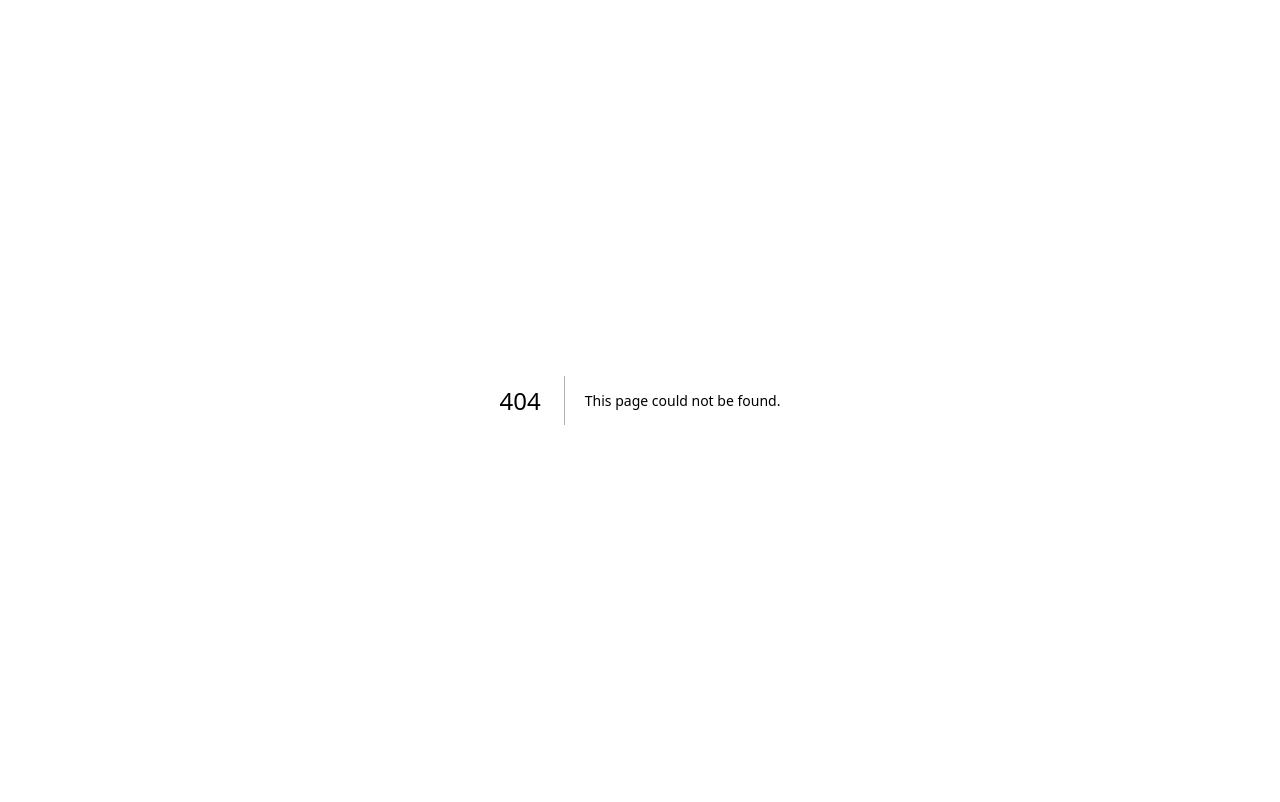
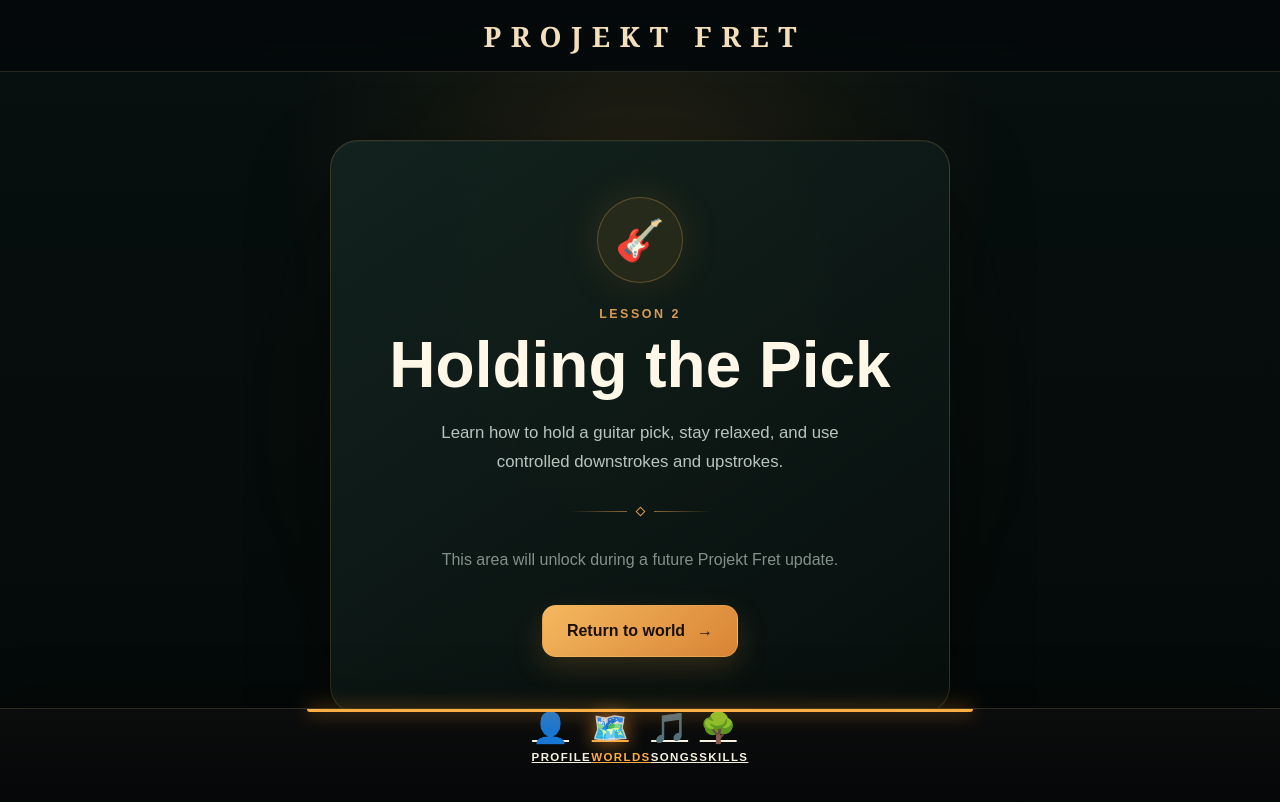
Before and after one commit to samwise2828/Projekt-Fret, a Next.js app: page /lesson/2 in a window 1280 px wide. Before the commit this address had no page. Shown: the top 802 px of the page. Built offline with nearby package versions, Linux system fonts and the light colour scheme.

Commit message:
Add bottom navigation and coming soon pages

```diff
--- /dev/null
+++ b/app/Components/coming-soon/ComingSoon.module.css
@@ -0,0 +1,192 @@
+.page {
+  position: relative;
+  isolation: isolate;
+
+  display: grid;
+  place-items: center;
+
+  min-height: 100vh;
+  padding: 140px 24px 130px;
+  overflow: hidden;
+
+  background:
+    radial-gradient(
+      circle at 50% 20%,
+      rgba(208, 141, 58, 0.12),
+      transparent 38%
+    ),
+    linear-gradient(
+      180deg,
+      #07100f 0%,
+      #040908 100%
+    );
+}
+
+.backgroundGlow {
+  position: absolute;
+  z-index: -1;
+
+  width: 420px;
+  height: 420px;
+
+  border-radius: 50%;
+
+  background: rgba(230, 149, 62, 0.1);
+  filter: blur(100px);
+}
+
+.card {
+  width: min(100%, 620px);
+  padding: 56px 38px;
+
+  border: 1px solid rgba(239, 190, 111, 0.18);
+  border-radius: 28px;
+
+  text-align: center;
+
+  background:
+    linear-gradient(
+      145deg,
+      rgba(19, 35, 31, 0.96),
+      rgba(7, 15, 13, 0.96)
+    );
+
+  box-shadow:
+    0 30px 80px rgba(0, 0, 0, 0.42),
+    inset 0 1px 0 rgba(255, 255, 255, 0.04);
+}
+
+.icon {
+  display: grid;
+  place-items: center;
+
+  width: 86px;
+  height: 86px;
+  margin: 0 auto 24px;
+
+  border: 1px solid rgba(244, 181, 87, 0.28);
+  border-radius: 50%;
+
+  font-size: 40px;
+
+  background: rgba(235, 153, 54, 0.1);
+
+  box-shadow:
+    0 0 40px rgba(234, 146, 45, 0.14);
+}
+
+.eyebrow {
+  margin: 0 0 12px;
+
+  color: #d99b52;
+
+  font-size: 0.78rem;
+  font-weight: 800;
+  letter-spacing: 0.2em;
+  text-transform: uppercase;
+}
+
+.title {
+  margin: 0;
+
+  color: #fff8e9;
+
+  font-size: clamp(2.3rem, 8vw, 4rem);
+  line-height: 1;
+}
+
+.description {
+  max-width: 470px;
+  margin: 22px auto 0;
+
+  color: #b9c4be;
+
+  font-size: 1.05rem;
+  line-height: 1.7;
+}
+
+.divider {
+  display: flex;
+  align-items: center;
+  justify-content: center;
+  gap: 10px;
+
+  margin: 32px auto;
+}
+
+.divider span {
+  width: 58px;
+  height: 1px;
+
+  background: linear-gradient(
+    90deg,
+    transparent,
+    rgba(222, 159, 78, 0.6)
+  );
+}
+
+.divider span:last-child {
+  transform: scaleX(-1);
+}
+
+.divider i {
+  width: 7px;
+  height: 7px;
+
+  border: 1px solid #d99b52;
+
+  transform: rotate(45deg);
+}
+
+.message {
+  margin: 0;
+
+  color: #82908a;
+
+  line-height: 1.6;
+}
+
+.button {
+  display: inline-flex;
+  align-items: center;
+  justify-content: center;
+  gap: 12px;
+
+  min-height: 52px;
+  margin-top: 32px;
+  padding: 0 24px;
+
+  border: 1px solid rgba(248, 190, 102, 0.38);
+  border-radius: 14px;
+
+  color: #1b1007;
+
+  font-weight: 800;
+  text-decoration: none;
+
+  background: linear-gradient(
+    135deg,
+    #f4b75e,
+    #d98536
+  );
+
+  box-shadow:
+    0 12px 30px rgba(217, 133, 54, 0.2);
+
+  transition:
+    transform 160ms ease,
+    box-shadow 160ms ease;
+}
+
+.button:hover {
+  transform: translateY(-2px);
+
+  box-shadow:
+    0 16px 36px rgba(217, 133, 54, 0.3);
+}
+
+@media (max-width: 600px) {
+  .card {
+    padding: 44px 22px;
+  }
+}
--- /dev/null
+++ b/app/Components/coming-soon/ComingSoon.tsx
@@ -0,0 +1,74 @@
+import Link from "next/link";
+import AppTopNav from "../navigation/AppTopNav";
+import AppBottomNav from "../navigation/AppBottomNav";
+import styles from "./ComingSoon.module.css";
+
+type ComingSoonProps = {
+  eyebrow?: string;
+  title: string;
+  description: string;
+  icon: string;
+  returnHref?: string;
+  returnLabel?: string;
+};
+
+export default function ComingSoon({
+  eyebrow = "Under construction",
+  title,
+  description,
+  icon,
+  returnHref = "/world",
+  returnLabel = "Return to world",
+}: ComingSoonProps) {
+  return (
+    <>
+      <AppTopNav />
+
+      <main className={styles.page}>
+        <div className={styles.backgroundGlow} />
+
+        <section className={styles.card}>
+          <div
+            className={styles.icon}
+            aria-hidden="true"
+          >
+            {icon}
+          </div>
+
+          <p className={styles.eyebrow}>
+            {eyebrow}
+          </p>
+
+          <h1 className={styles.title}>
+            {title}
+          </h1>
+
+          <p className={styles.description}>
+            {description}
+          </p>
+
+          <div className={styles.divider}>
+            <span />
+            <i />
+            <span />
+          </div>
+
+          <p className={styles.message}>
+            This area will unlock during a future
+            Projekt Fret update.
+          </p>
+
+          <Link
+            href={returnHref}
+            className={styles.button}
+          >
+            {returnLabel}
+            <span aria-hidden="true"> →</span>
+          </Link>
+        </section>
+      </main>
+
+      <AppBottomNav />
+    </>
+  );
+}
--- a/app/Components/lesson/LessonPlayer.module.css
+++ b/app/Components/lesson/LessonPlayer.module.css
@@ -5,7 +5,7 @@
 
 .lessonPlayer {
   min-height: 100vh;
-  padding: 110px 24px 70px;
+  padding: 110px 24px 140px;
 
   color: #f5f1e8;
 
@@ -35,18 +35,29 @@
 .empty {
   display: grid;
   place-items: center;
+  align-content: center;
+  gap: 16px;
 
-  min-height: 100vh;
+  min-height: calc(100vh - 250px);
+
+  padding: 32px;
 
   text-align: center;
 }
 
 .empty h1 {
-  margin-bottom: 12px;
+  margin: 0;
+
+  font-size: clamp(2rem, 6vw, 3.2rem);
 }
 
 .empty p {
+  max-width: 520px;
+  margin: 0;
+
   color: rgba(245, 241, 232, 0.65);
+
+  line-height: 1.7;
 }
 
 /* =========================================================
@@ -64,8 +75,10 @@
 .button {
   display: inline-flex;
   align-items: center;
+  justify-content: center;
   gap: 8px;
 
+  min-height: 52px;
   padding: 14px 24px;
 
   border: none;
@@ -79,7 +92,9 @@
   transition:
     transform 180ms ease,
     background 180ms ease,
-    opacity 180ms ease;
+    opacity 180ms ease,
+    filter 180ms ease,
+    box-shadow 180ms ease;
 }
 
 .button:hover:not(:disabled) {
@@ -87,18 +102,18 @@
 }
 
 .button:disabled {
-  opacity: .45;
+  opacity: 0.45;
   cursor: not-allowed;
 }
 
 .previous {
   color: #f5f1e8;
 
-  background: rgba(255,255,255,.08);
+  background: rgba(255, 255, 255, 0.08);
 }
 
 .previous:hover:not(:disabled) {
-  background: rgba(255,255,255,.12);
+  background: rgba(255, 255, 255, 0.12);
 }
 
 .next {
@@ -109,10 +124,16 @@
     #c96d31,
     #eba55e
   );
+
+  box-shadow:
+    0 12px 26px rgba(201, 109, 49, 0.2);
 }
 
-.next:hover {
+.next:hover:not(:disabled) {
   filter: brightness(1.08);
+
+  box-shadow:
+    0 16px 32px rgba(201, 109, 49, 0.28);
 }
 
 /* =========================================================
@@ -125,7 +146,7 @@
 
   min-height: 100vh;
 
-  padding: 40px;
+  padding: 110px 24px 140px;
 }
 
 .completeCard {
@@ -135,15 +156,24 @@
 
   text-align: center;
 
-  border: 1px solid rgba(233,163,95,.18);
+  border: 1px solid rgba(233, 163, 95, 0.18);
   border-radius: 24px;
 
   background:
+    radial-gradient(
+      circle at 50% 0%,
+      rgba(235, 165, 94, 0.08),
+      transparent 40%
+    ),
     linear-gradient(
       145deg,
-      rgba(18,29,27,.98),
-      rgba(8,15,14,.98)
+      rgba(18, 29, 27, 0.98),
+      rgba(8, 15, 14, 0.98)
     );
+
+  box-shadow:
+    0 30px 80px rgba(0, 0, 0, 0.38),
+    inset 0 1px 0 rgba(255, 255, 255, 0.04);
 }
 
 .completeIcon {
@@ -155,33 +185,43 @@
 
   margin: 0 auto 28px;
 
+  border: 1px solid rgba(121, 226, 155, 0.25);
   border-radius: 50%;
 
-  background: rgba(82,180,117,.15);
+  background: rgba(82, 180, 117, 0.15);
 
   color: #79e29b;
 
   font-size: 2.3rem;
   font-weight: 900;
+
+  box-shadow:
+    0 0 36px rgba(121, 226, 155, 0.12);
 }
 
 .completeEyebrow {
+  margin: 0;
+
   color: #e9a35f;
 
   text-transform: uppercase;
-  letter-spacing: .12em;
-  font-size: .75rem;
+  letter-spacing: 0.12em;
+  font-size: 0.75rem;
   font-weight: 800;
 }
 
 .completeTitle {
   margin: 16px 0;
 
-  font-size: 2.4rem;
+  font-size: clamp(2rem, 6vw, 2.8rem);
+  line-height: 1.1;
 }
 
 .completeDescription {
-  color: rgba(245,241,232,.7);
+  max-width: 520px;
+  margin: 0 auto;
+
+  color: rgba(245, 241, 232, 0.7);
 
   line-height: 1.8;
 }
@@ -198,19 +238,39 @@
   display: inline-flex;
   align-items: center;
   justify-content: center;
+  gap: 8px;
 
+  min-height: 52px;
   padding: 14px 22px;
 
+  border: none;
   border-radius: 14px;
 
+  color: white;
+
+  font: inherit;
+  font-weight: 700;
   text-decoration: none;
 
-  font-weight: 700;
+  cursor: pointer;
+
+  transition:
+    transform 180ms ease,
+    background 180ms ease,
+    filter 180ms ease,
+    box-shadow 180ms ease;
+}
+
+.actionButton:hover {
+  transform: translateY(-2px);
 }
 
 .secondary {
-  background: rgba(255,255,255,.08);
-  color: white;
+  background: rgba(255, 255, 255, 0.08);
+}
+
+.secondary:hover {
+  background: rgba(255, 255, 255, 0.12);
 }
 
 .primary {
@@ -220,7 +280,15 @@
     #eba55e
   );
 
-  color: white;
+  box-shadow:
+    0 12px 26px rgba(201, 109, 49, 0.2);
+}
+
+.primary:hover {
+  filter: brightness(1.08);
+
+  box-shadow:
+    0 16px 32px rgba(201, 109, 49, 0.28);
 }
 
 /* =========================================================
@@ -228,17 +296,31 @@
    ========================================================= */
 
 @media (max-width: 640px) {
+  .lessonPlayer {
+    padding: 90px 14px 120px;
+  }
 
-  .lessonPlayer {
-    padding: 90px 14px 40px;
+  .complete {
+    padding: 90px 14px 120px;
+  }
+
+  .completeCard {
+    padding: 38px 22px;
   }
 
   .navigation {
     flex-direction: column;
   }
 
+  .button {
+    width: 100%;
+  }
+
   .actions {
     flex-direction: column;
   }
 
+  .actionButton {
+    width: 100%;
+  }
 }
--- a/app/Components/navigation/AppBottomNav.tsx
+++ b/app/Components/navigation/AppBottomNav.tsx
@@ -8,53 +8,68 @@ const navigationItems = [
   {
     label: "Profile",
     href: "/profile",
-    icon: "●",
+    icon: "👤",
   },
   {
     label: "Worlds",
     href: "/world",
-    icon: "◎",
+    icon: "🗺️",
   },
   {
     label: "Songs",
     href: "/songs",
-    icon: "♫",
+    icon: "🎵",
   },
   {
     label: "Skills",
     href: "/skills",
-    icon: "☆",
+    icon: "🌳",
   },
 ];
 
 export default function AppBottomNav() {
   const pathname = usePathname();
 
+  const isActive = (href: string) => {
+    if (
+      href === "/world" &&
+      pathname.startsWith("/lesson/")
+    ) {
+      return true;
+    }
+
+    return pathname === href;
+  };
+
   return (
-    <nav className={styles.bottomNav} aria-label="App navigation">
-      <div className={styles.navigationContent}>
+    <nav
+      className={styles.bottomNav}
+      aria-label="Main navigation"
+    >
       {navigationItems.map((item) => {
-          const isActive =
-            pathname === item.href ||
-            pathname.startsWith(`${item.href}/`);
+        const active = isActive(item.href);
 
         return (
           <Link
             key={item.href}
             href={item.href}
-              className={`${styles.navigationItem} ${
-                isActive ? styles.active : ""
+            className={`${styles.navItem} ${
+              active ? styles.active : ""
             }`}
           >
-              <span className={styles.icon} aria-hidden="true">
+            <span
+              className={styles.icon}
+              aria-hidden="true"
+            >
               {item.icon}
             </span>
 
-              <span className={styles.label}>{item.label}</span>
+            <span className={styles.label}>
+              {item.label}
+            </span>
           </Link>
         );
       })}
-      </div>
     </nav>
   );
 }
--- /dev/null
+++ b/app/lesson/2/page.tsx
@@ -0,0 +1,14 @@
+import ComingSoon from "../../Components/coming-soon/ComingSoon";
+
+export default function LessonTwoPage() {
+  return (
+    <ComingSoon
+      icon="🎸"
+      eyebrow="Lesson 2"
+      title="Holding the Pick"
+      description="Learn how to hold a guitar pick, stay relaxed, and use controlled downstrokes and upstrokes."
+      returnHref="/world"
+      returnLabel="Return to world"
+    />
+  );
+}
```
Also changed, not shown: app/Components/lesson/LessonPlayer.tsx (+77 -20 lines), app/profile/page.tsx (added, +12 -0 lines), app/skills/page.tsx (added, +12 -0 lines), app/songs/page.tsx (added, +12 -0 lines). Lines whose indentation alone changed are shown as unchanged.
